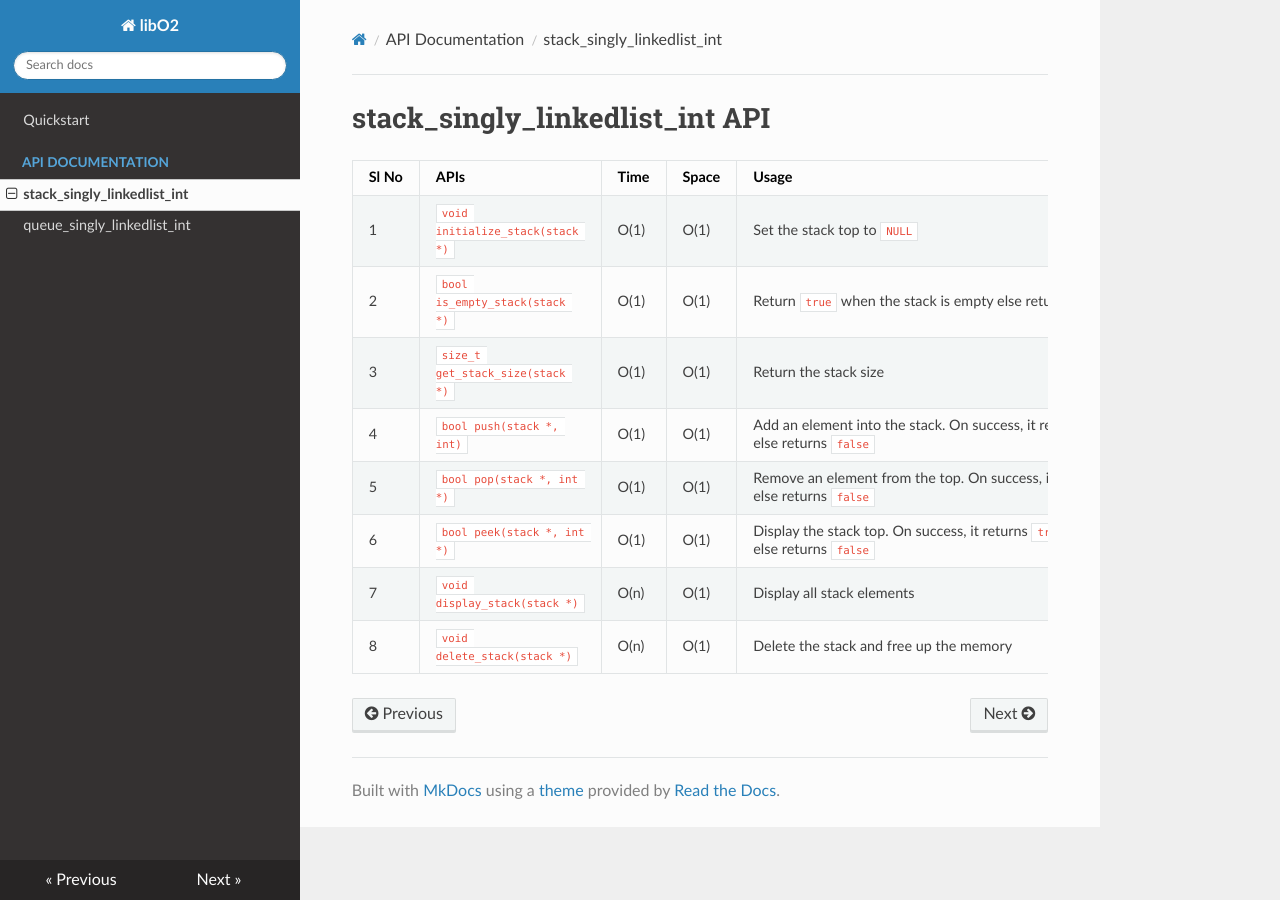
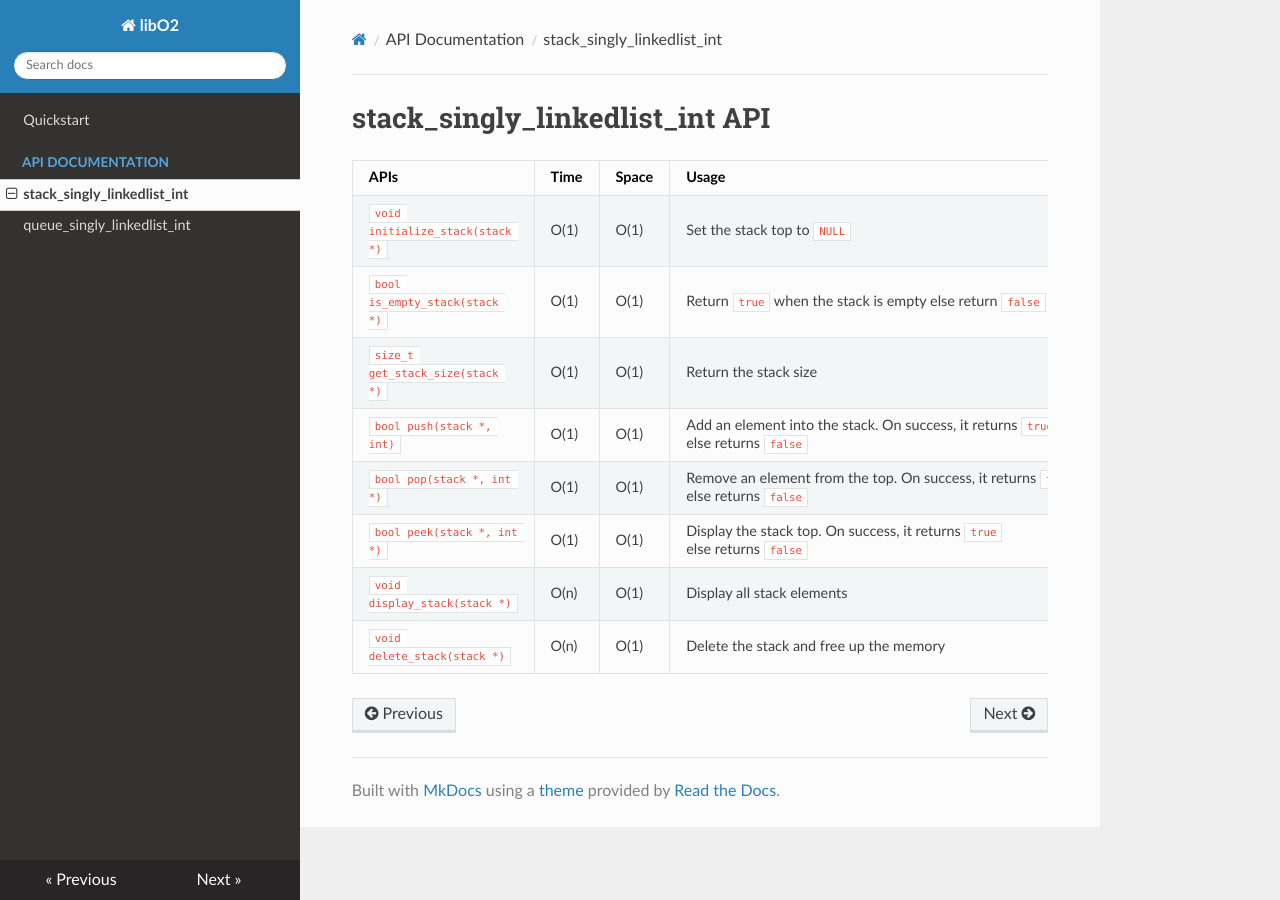
Before and after one commit to greyshell/libO2, an MkDocs documentation site: the page built from docs/stack_singly_linkedlist_int.md, in a window 1280 px wide. Built offline with MkDocs 1.6.1, drawn with Linux system fonts in a browser that asks for light colours; nearby versions of some CDN libraries.

```diff
--- a/docs/stack_singly_linkedlist_int.md
+++ b/docs/stack_singly_linkedlist_int.md
@@ -1,13 +1,12 @@
 # stack_singly_linkedlist_int API
 
-
-Sl No | APIs                             | Time | Space | Usage
-------|----------------------------------|------|-------|-----------------------------------------------------------------------------------
-1     | `void initialize_stack(stack *)` | O(1) | O(1)  | Set the stack top to `NULL`
-2     | `bool is_empty_stack(stack *)`   | O(1) | O(1)  | Return `true` when the stack is empty else return `false`
-3     | `size_t get_stack_size(stack *)` | O(1) | O(1)  | Return the stack size
-4     | `bool push(stack *, int)`        | O(1) | O(1)  | Add an element into the stack. On success, it returns `true` else returns `false`
-5     | `bool pop(stack *, int *)`       | O(1) | O(1)  | Remove an element from the top. On success, it returns `true` else returns `false`
-6     | `bool peek(stack *, int *)`      | O(1) | O(1)  | Display the stack top. On success, it returns `true` else returns `false`
-7     | `void display_stack(stack *)`    | O(n) | O(1)  | Display all stack elements
-8     | `void delete_stack(stack *)`     | O(n) | O(1)  | Delete the stack and free up the memory
+APIs                             | Time | Space | Usage
+---------------------------------|------|-------|-----------------------------------------------------------------------------------
+`void initialize_stack(stack *)` | O(1) | O(1)  | Set the stack top to `NULL`
+`bool is_empty_stack(stack *)`   | O(1) | O(1)  | Return `true` when the stack is empty else return `false`
+`size_t get_stack_size(stack *)` | O(1) | O(1)  | Return the stack size
+`bool push(stack *, int)`        | O(1) | O(1)  | Add an element into the stack. On success, it returns `true` else returns `false`
+`bool pop(stack *, int *)`       | O(1) | O(1)  | Remove an element from the top. On success, it returns `true` else returns `false`
+`bool peek(stack *, int *)`      | O(1) | O(1)  | Display the stack top. On success, it returns `true` else returns `false`
+`void display_stack(stack *)`    | O(n) | O(1)  | Display all stack elements
+`void delete_stack(stack *)`     | O(n) | O(1)  | Delete the stack and free up the memory
```
Also changed, not shown: docs/index.md (+5 -4 lines).
